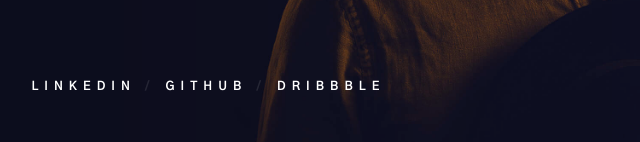
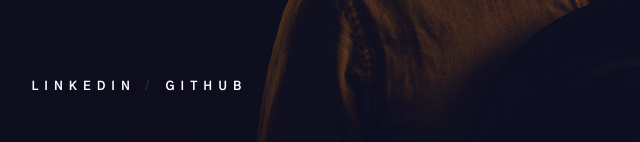
Before and after one commit to fmajorcminor/fmajorcminor.github.io, a plain HTML site: page index.html in a window 1280 px wide. Shown: the part 606-748 px from the top of the page, 63-703 px from the left. Drawn offline with nearby package versions, Linux system fonts and the light colour scheme.

Commit message:
delete weird link

```diff
--- a/index.html
+++ b/index.html
@@ -98,9 +98,6 @@
                     </li>
                     <li>
                         <a href="https://github.com/frenchmajorcsminor" title="">Github</a>
-                    </li>
-                    <li>
-                        <a href="#0" title="">Dribbble</a>
                     </li>
                 </ul> <!-- end hero-social -->
 
```
